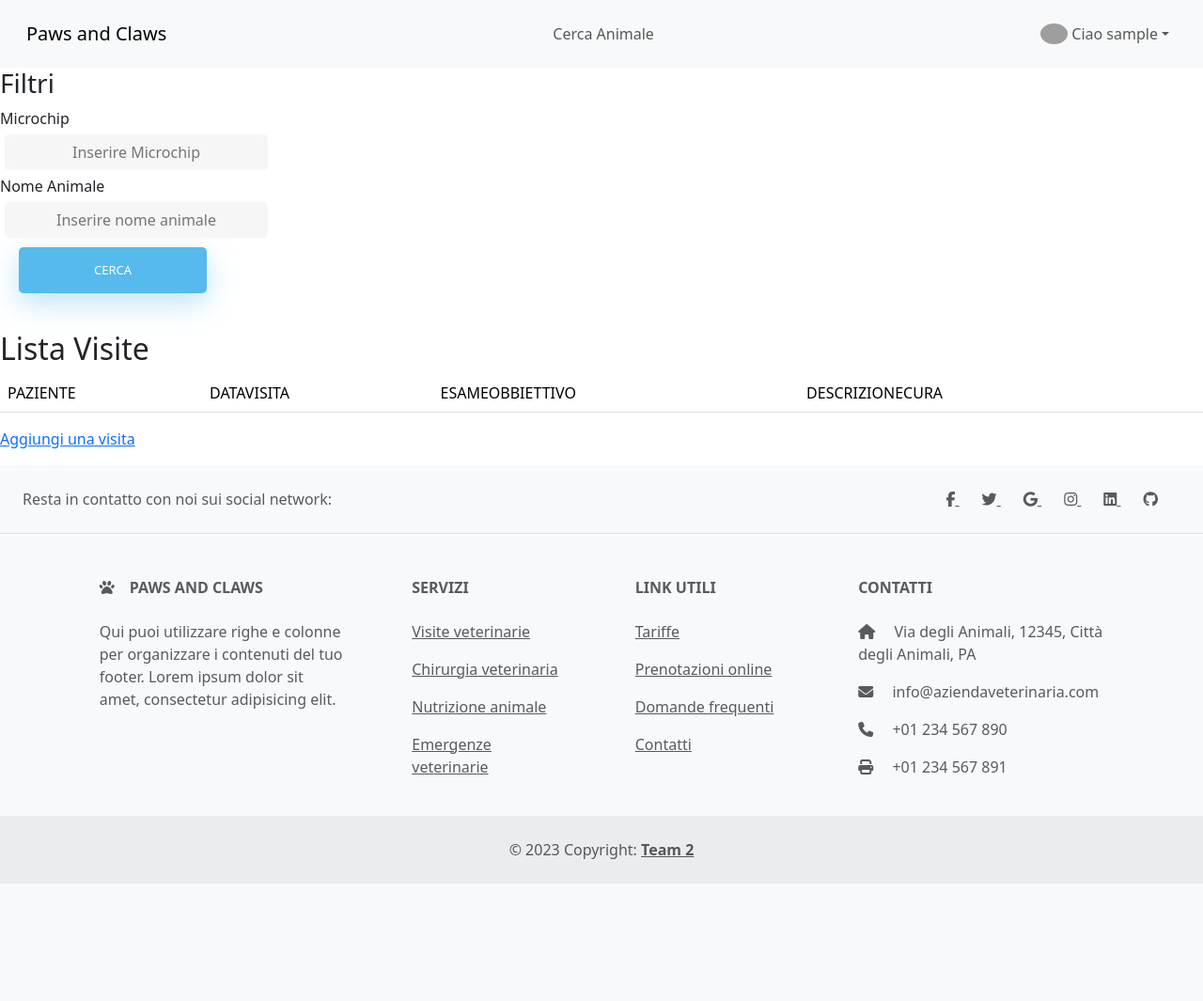
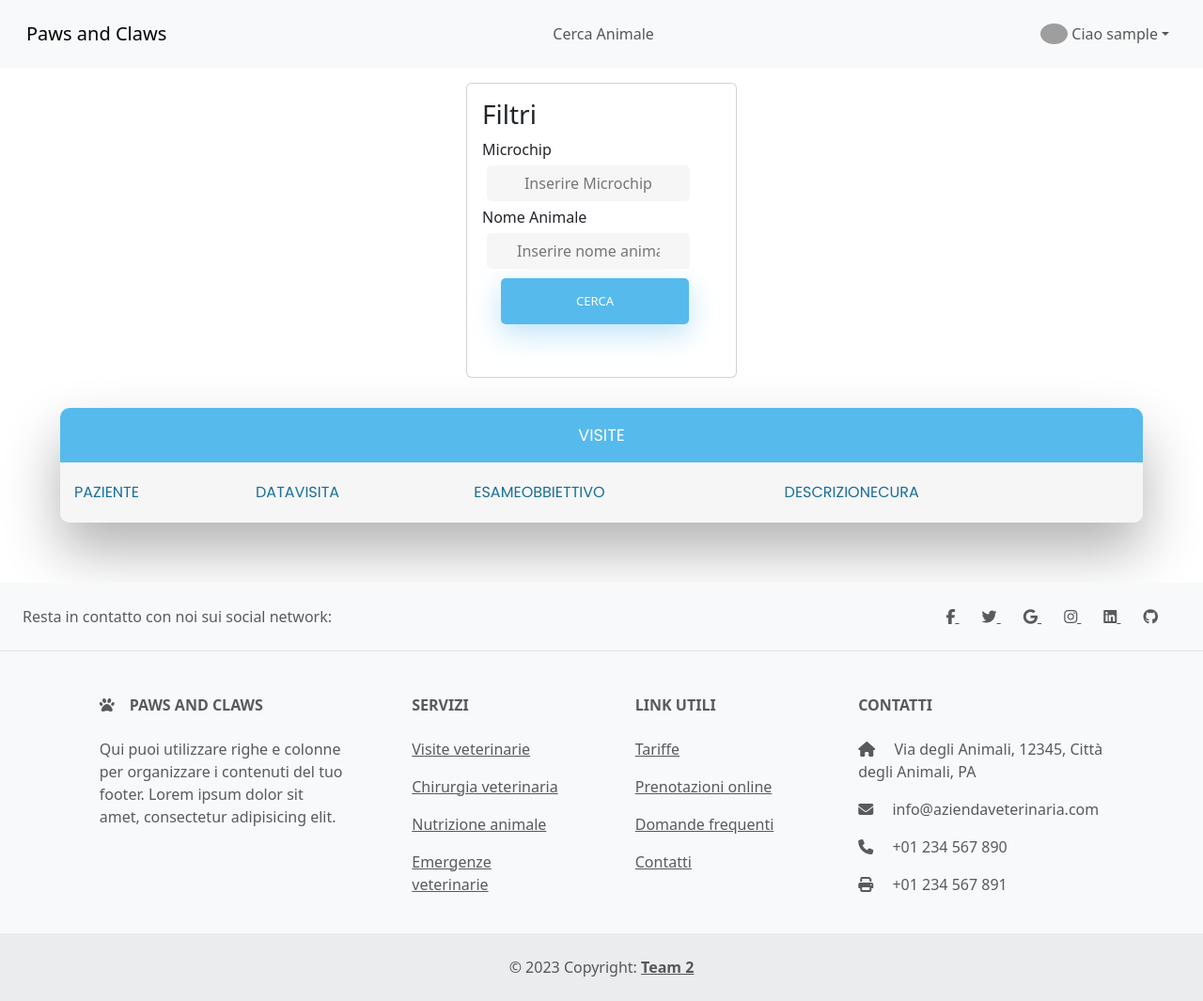
Before and after one commit to alessioportacci/Epicode-U5-W4-BuildWeek, an ASP.NET MVC app: page /Visite in a window 1280 px wide. Shown: the whole page at 94% size. Before the commit the page ends 940 px from the top, so only its background shows below. Run offline with ASP.NET Core 8 and stand-ins for ASP.NET MVC 5, Linux system fonts and the light colour scheme; the visitor is signed in with stand-in values (Sample User, id 1); data that the repository does not hold is empty; the project's own start-up code is not run, and a stand-in starts its controllers and pages; some libraries are stand-ins or nearby versions; grey boxes are pictures that could not be loaded.

Commit message:
style-visite

```diff
--- a/U5-W4-BuildWeek/Content/Site.css
+++ b/U5-W4-BuildWeek/Content/Site.css
@@ -82,3 +82,25 @@ textarea {
 .product-price {
     font-weight: bold;
 }
+
+/*style visite*/
+.table-visite {
+    font-family: "Poppins", sans-serif;
+    border-radius: 10px 10px 10px 10px;
+    background: #fff;
+    box-shadow: 0 30px 60px 0 rgba(0, 0, 0, 0.3);
+    max-width: calc(100% - 2em);
+    margin: 2em auto 0 auto;
+    overflow: hidden;
+    width: 90%;
+    margin-bottom:4rem
+}
+
+.headV {
+    background-color: #56baed;
+    color: white;
+    font-size: 1.1em;
+    padding: 1rem;
+    text-align: center;
+    text-transform: uppercase;
+}
--- a/U5-W4-BuildWeek/Views/Visite/Index.cshtml
+++ b/U5-W4-BuildWeek/Views/Visite/Index.cshtml
@@ -4,6 +4,9 @@
     ViewBag.Title = "Index";
 }
 
+<div class="d-flex justify-content-center  mt-3"  >
+    <div class="card" style="width: 18rem;">
+        <div class="card-body">
             <h3> Filtri </h3>
 
             @using (Html.BeginForm())
@@ -13,18 +16,23 @@
                 @Html.Label("Microchip", new { @class = "d-block" })
                 @Html.Editor("Microchip", new { htmlAttributes = new { @class = "from-control", @Placeholder = "Inserire Microchip" } })
 
-    @Html.Label("Nome", "Nome Animale" , new { @class = "d-block" })
+                @Html.Label("Nome", "Nome Animale", new { @class = "d-block" })
                 @Html.Editor("Nome", new { htmlAttributes = new { @class = "from-control", @Placeholder = "Inserire nome animale" } })
 
                 <input type="submit" value="Cerca" class="btn btn-primary d-block" />
             }
-
-<h2>Lista Visite</h2>
-
+        </div>
+    </div>
+</div>
     @*<p>
             @Html.ActionLink("Aggiungi una visita", "Create")
         </p>*@
-<table class="table">
+    <div class="table-visite">
+
+        <div class="headV">Visite</div>
+
+        <table>
+            <tbody>
                 <tr>
                     <th>
                         Paziente
@@ -68,9 +76,10 @@
                         </td>
                     </tr>
                 }
+            </tbody>
+        </table>
 
-
-</table>
-<p>
+    </div>
+    @*<p>
             @Html.ActionLink("Aggiungi una visita", "Create")
-</p>
+        </p>*@
```
Lines whose indentation alone changed are shown as unchanged.
